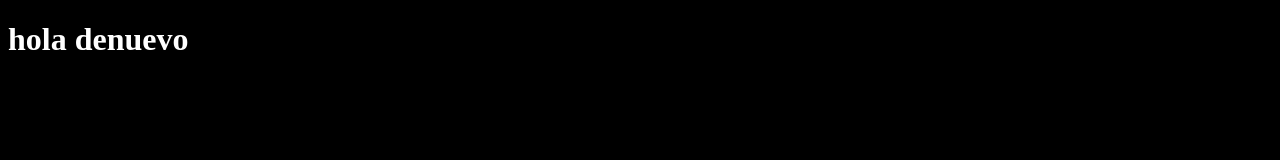
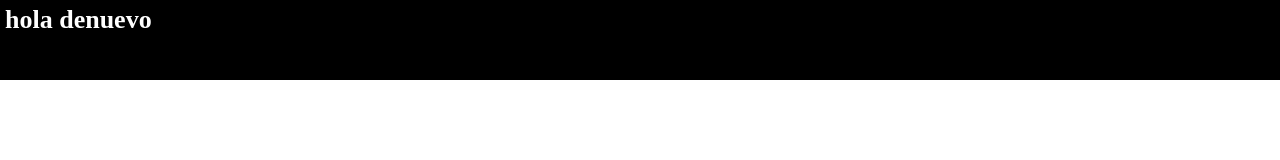
Before and after one commit to literame/Literame, a plain HTML site: page index.html in a window 1280 px wide. Drawn offline with Linux system fonts and the light colour scheme.

Commit message:
modificaciones

```diff
--- a/index.html
+++ b/index.html
@@ -9,6 +9,9 @@
     <title>Literame</title>
 </head>
 <body>
-    <h1>hola denuevo</h1>
+    <header>
+        <h1>hola denuevo</h1>
+    </header>
+
 </body>
 </html>
--- a/main.css
+++ b/main.css
@@ -1,4 +1,18 @@
-body{
-background: #000;
-color:white;
+*{
+    padding: 0;
+    margin: 0;
+    box-sizing: border-box;
 }
+
+header{
+    background: #000;
+    margin: 0;
+    padding: 5px;
+    height: 80px;
+    width: 100%;
+}
+header h1{
+    color: white;
+    font-size: 26px;
+
+}
```
